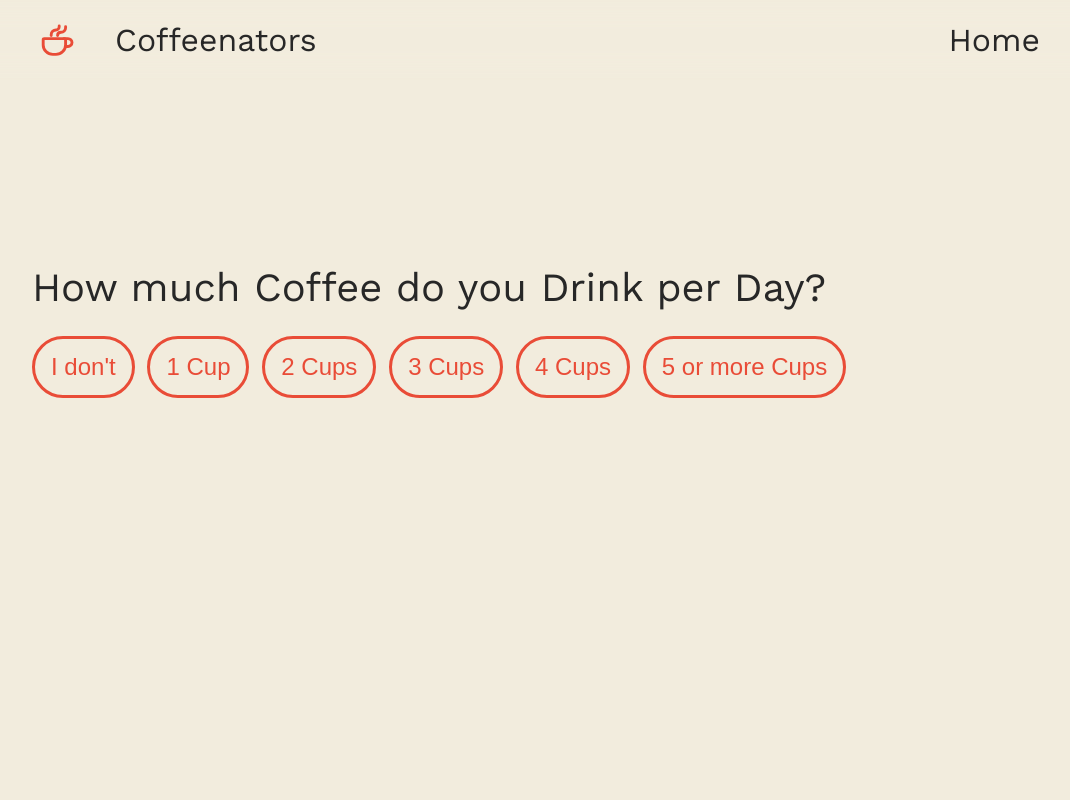
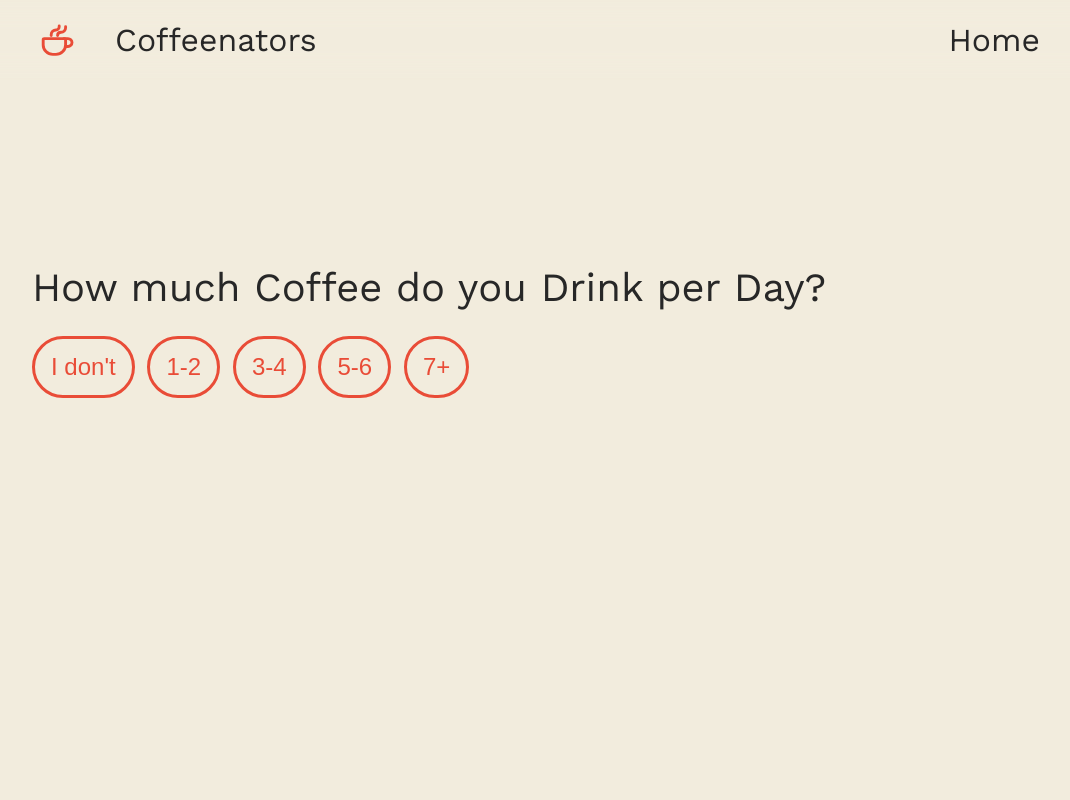
Before and after one commit to EduardvonBriesen/coffeenators, a React (Create React App) app: page /quiz in a window 1280 px wide. Shown: the top 800 px of the page, without its empty margins (96-1166 px from the left). Built offline with nearby package versions, Linux system fonts and the light colour scheme.

Commit message:
created quizConfig

```diff
--- a/src/components/DataSelector.tsx
+++ b/src/components/DataSelector.tsx
@@ -1,7 +1,7 @@
 import { useSelector, useDispatch } from "react-redux";
 import { RootState } from "../store";
 import { dataSelectionActions } from "../store/data-selection-slice";
-import { selectionConfig } from "../helpers/selectionConfig";
+import { selectionConfig } from "../config/selectionConfig";
 import styled from "styled-components";
 
 const SelectContainer = styled.div`
--- /dev/null
+++ b/src/components/Question.tsx
@@ -0,0 +1,69 @@
+import styled from "styled-components";
+
+const QuestionContainer = styled.div`
+  overflow: hidden;
+
+  display: flex;
+  flex-direction: column;
+  width: 100vw;
+  height: 100vh;
+  padding: 20% 10% 5% 10%;
+  box-sizing: border-box;
+`;
+
+const QuestionText = styled.h1`
+  font-weight: 400;
+  font-size: 5vh;
+  line-height: 8vh;
+  margin: 0;
+`;
+
+const OptionContainer = styled.div`
+  display: flex;
+  flex-direction: row;
+  width: 100%;
+  box-sizing: border-box;
+  padding-top: 1rem;
+`;
+
+const Option = styled.button`
+  font-weight: 400;
+  font-size: 3vh;
+  line-height: 5vh;
+  color: ${(props) => props.theme.colors.primary};
+  cursor: pointer;
+
+  margin: 0 1vw 0 0;
+  padding: 1vh 2vh;
+  min-width: 5vw;
+  border-radius: 4vh;
+  background-color: transparent;
+  border: 3px solid ${(props) => props.theme.colors.primary};
+
+  :hover {
+    background-color: ${(props) => props.theme.colors.primary};
+    color: ${(props) => props.theme.colors.background.main};
+  }
+`;
+
+interface QuestionProps {
+  id: number;
+  question: string;
+  options: { value: string; label: string }[];
+  onAnswer: (value: string) => void;
+}
+
+function Question({ id, question, options, onAnswer }: QuestionProps) {
+  return (
+    <QuestionContainer id={`question-${id}`}>
+      <QuestionText>How much Coffee do you Drink per Day?</QuestionText>
+      <OptionContainer>
+        {options.map((option) => (
+          <Option onClick={() => onAnswer(option.value)}>{option.label}</Option>
+        ))}
+      </OptionContainer>
+    </QuestionContainer>
+  );
+}
+
+export default Question;
--- /dev/null
+++ b/src/config/quizConfig.ts
@@ -0,0 +1,27 @@
+export interface IQuestion {
+  question: string;
+  options: { value: string; label: string }[];
+}
+
+export const quizConfig: IQuestion[] = [
+  {
+    question: "How much Coffee do you Drink per Day?",
+    options: [
+      { value: "none", label: "I don't" },
+      { value: "1-2", label: "1-2" },
+      { value: "3-4", label: "3-4" },
+      { value: "5-6", label: "5-6" },
+      { value: "7+", label: "7+" },
+    ],
+  },
+  {
+    question: "How much Coffee do you Drink per Day?",
+    options: [
+      { value: "none", label: "I don't" },
+      { value: "1-2", label: "1-2" },
+      { value: "3-4", label: "3-4" },
+      { value: "5-6", label: "5-6" },
+      { value: "7+", label: "7+" },
+    ],
+  },
+];
--- a/src/pages/Quiz.tsx
+++ b/src/pages/Quiz.tsx
@@ -1,4 +1,6 @@
 import styled, { createGlobalStyle } from "styled-components";
+import Question from "../components/Question";
+import { quizConfig } from "../config/quizConfig"
 
 const GlobalStyle = createGlobalStyle`
   body {
@@ -10,52 +12,6 @@ const QuizContainer = styled.div`
   background-color: ${(props) => props.theme.colors.background.main};
 `;
 
-const QuestionContainer = styled.div`
-  overflow: hidden;
-
-  display: flex;
-  flex-direction: column;
-  width: 100vw;
-  height: 100vh;
-  padding: 20% 10% 5% 10%;
-  box-sizing: border-box;
-`;
-
-const Question = styled.h1`
-  font-weight: 400;
-  font-size: 5vh;
-  line-height: 8vh;
-  margin: 0;
-`;
-
-const OptionContainer = styled.div`
-  display: flex;
-  flex-direction: row;
-  width: 100%;
-  box-sizing: border-box;
-  padding-top: 1rem;
-`;
-
-const Option = styled.button`
-  font-weight: 400;
-  font-size: 3vh;
-  line-height: 5vh;
-  color: ${(props) => props.theme.colors.primary};
-  cursor: pointer;
-
-  margin: 0 1vw 0 0;
-  padding: 1vh 2vh;
-  min-width: 5vw;
-  border-radius: 4vh;
-  background-color: transparent;
-  border: 3px solid ${(props) => props.theme.colors.primary};
-
-  :hover {
-    background-color: ${(props) => props.theme.colors.primary};
-    color: ${(props) => props.theme.colors.background.main};
-  }
-`;
-
 function Quiz() {
   function scrollIntoView(id: number) {
     const element = document.getElementById(`question-${id}`);
@@ -63,32 +19,22 @@ function Quiz() {
     element?.scrollIntoView({ behavior: "smooth" });
   }
 
+  function answerHandler(value: string, id: number) {
+    console.log(value);
+    scrollIntoView(id + 1);
+  }
+
   return (
     <QuizContainer>
       <GlobalStyle />
-      <QuestionContainer id="question-1">
-        <Question>How much Coffee do you Drink per Day?</Question>
-        <OptionContainer>
-          <Option onClick={() => scrollIntoView(2)}>I don't</Option>
-          <Option>1 Cup</Option>
-          <Option>2 Cups</Option>
-          <Option>3 Cups</Option>
-          <Option>4 Cups</Option>
-          <Option>5 or more Cups</Option>
-        </OptionContainer>
-      </QuestionContainer>
-
-      <QuestionContainer id="question-2">
-        <Question>How much Coffee do you Drink per Day?</Question>
-        <OptionContainer>
-          <Option>I don't</Option>
-          <Option>1 Cup</Option>
-          <Option>2 Cups</Option>
-          <Option>3 Cups</Option>
-          <Option>4 Cups</Option>
-          <Option>5 or more Cups</Option>
-        </OptionContainer>
-      </QuestionContainer>
+      {quizConfig.map((question, index) => (
+        <Question
+          id={index}
+          question={question.question}
+          options={question.options}
+          onAnswer={(value) => answerHandler(value, index)}
+        />
+      ))}
     </QuizContainer>
   );
 }
--- a/src/store/data-selection-slice.ts
+++ b/src/store/data-selection-slice.ts
@@ -1,6 +1,6 @@
 import { createSlice } from "@reduxjs/toolkit";
 import coffeeData from "../data/combined_data.json";
-import { selectionConfig } from "../helpers/selectionConfig";
+import { selectionConfig } from "../config/selectionConfig";
 import * as d3 from "d3";
 import { translateCountryG2E } from "../helpers/translateCountryG2E";
 import { getFloat } from "../helpers/getFloat";
```
Also changed, not shown: src/config/selectionConfig.ts (renamed from src/helpers/selectionConfig.ts), src/helpers/getFloat.ts (renamed from src/helpers/getFloat.tsx).
